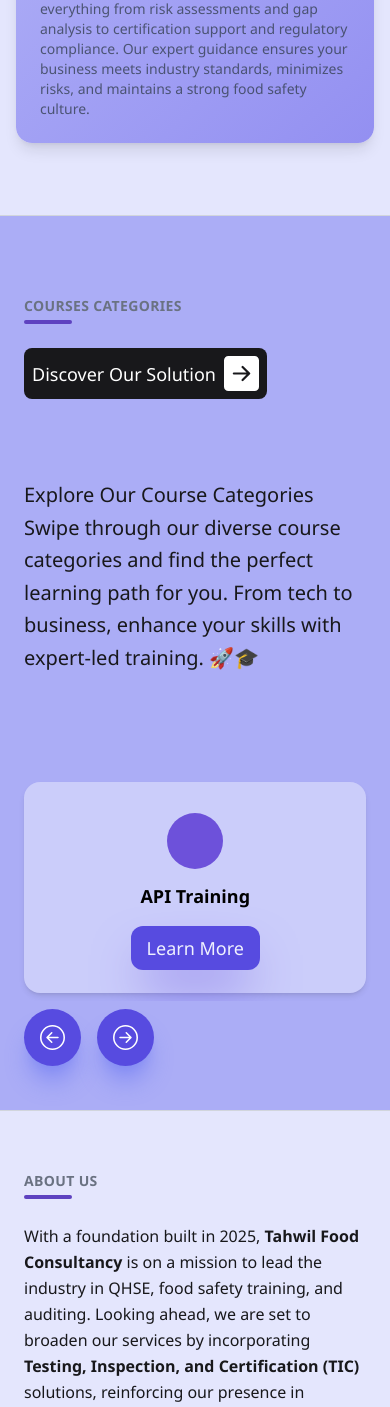
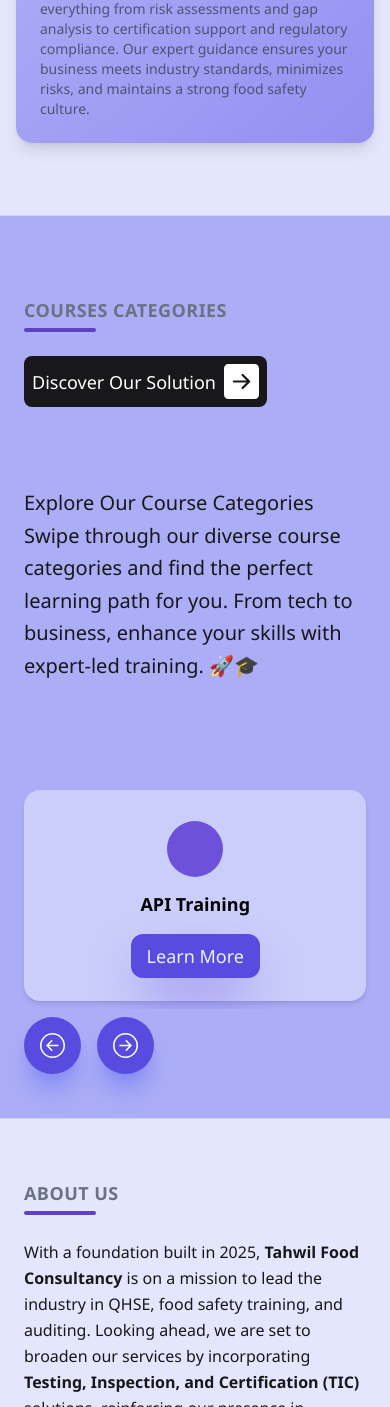
Before and after one commit to TanveerSP/tahwil-food-consultancy-, a React (Vite) app: page / in a window 390 px wide. Shown: the part 2806-4213 px from the top of the page. Built offline with nearby package versions, Linux system fonts and the light colour scheme.

Commit message:
change heading size

```diff
--- a/src/pages/Home.jsx
+++ b/src/pages/Home.jsx
@@ -42,10 +42,10 @@
           <div className="max-w-4xl py-5 flex flex-col gap-6">
             {/* Title */}
             <div className="space-y-1">
-              <h3 className="text-sm sm:text-lg tracking-wide font-semibold text-gray-500">
+              <h3 className="text-lg tracking-wide font-semibold text-gray-500">
                 COURSES CATEGORIES
               </h3>
-              <div className="w-12 h-1 rounded-full bg-titan-white-700"></div>
+              <div className="w-18 rounded-full h-1 bg-titan-white-700"></div>
             </div>
 
             <div className="flex flex-col gap-y-3">
@@ -87,10 +87,10 @@
         <div className="max-w-4xl py-5 flex flex-col gap-6">
           {/* Title */}
           <div className="space-y-1">
-            <h3 className="text-sm sm:text-lg tracking-wide font-semibold text-gray-500">
+            <h3 className="text-lg tracking-wide font-semibold text-gray-500">
               ABOUT US
             </h3>
-            <div className="w-12 h-1 rounded-full bg-titan-white-700"></div>
+            <div className="w-18 rounded-full h-1 bg-titan-white-700"></div>
           </div>
 
           {/* Description */}
```
